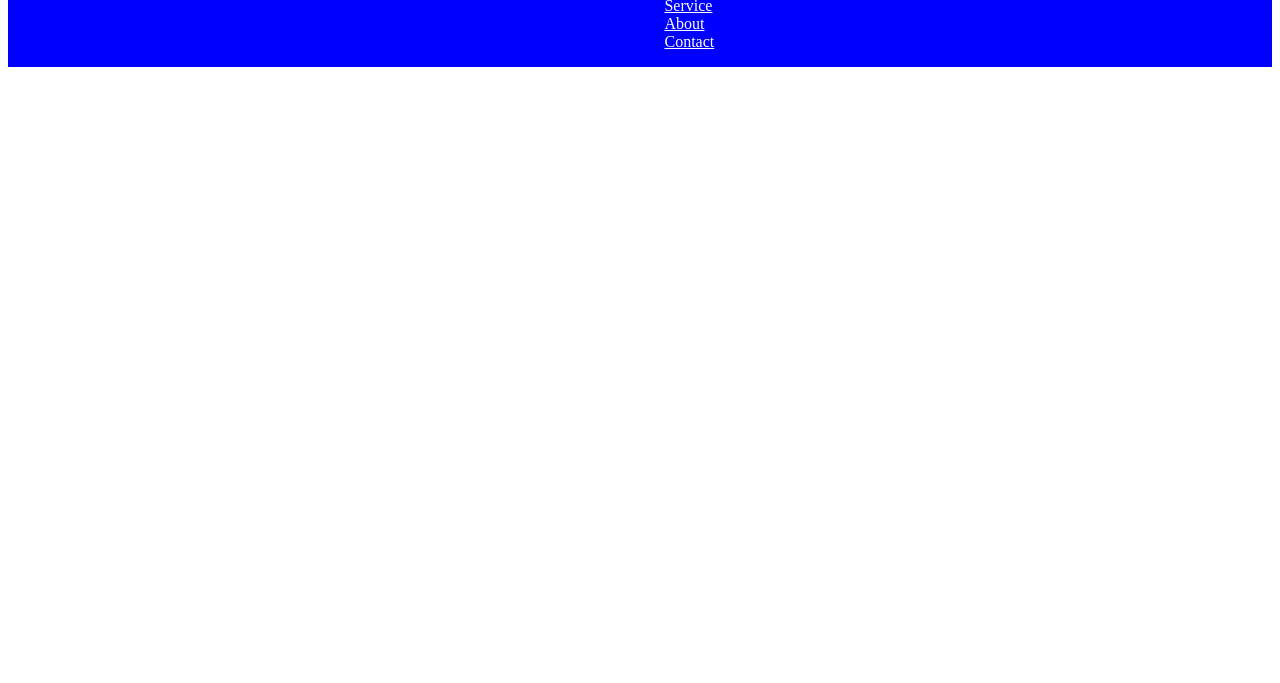
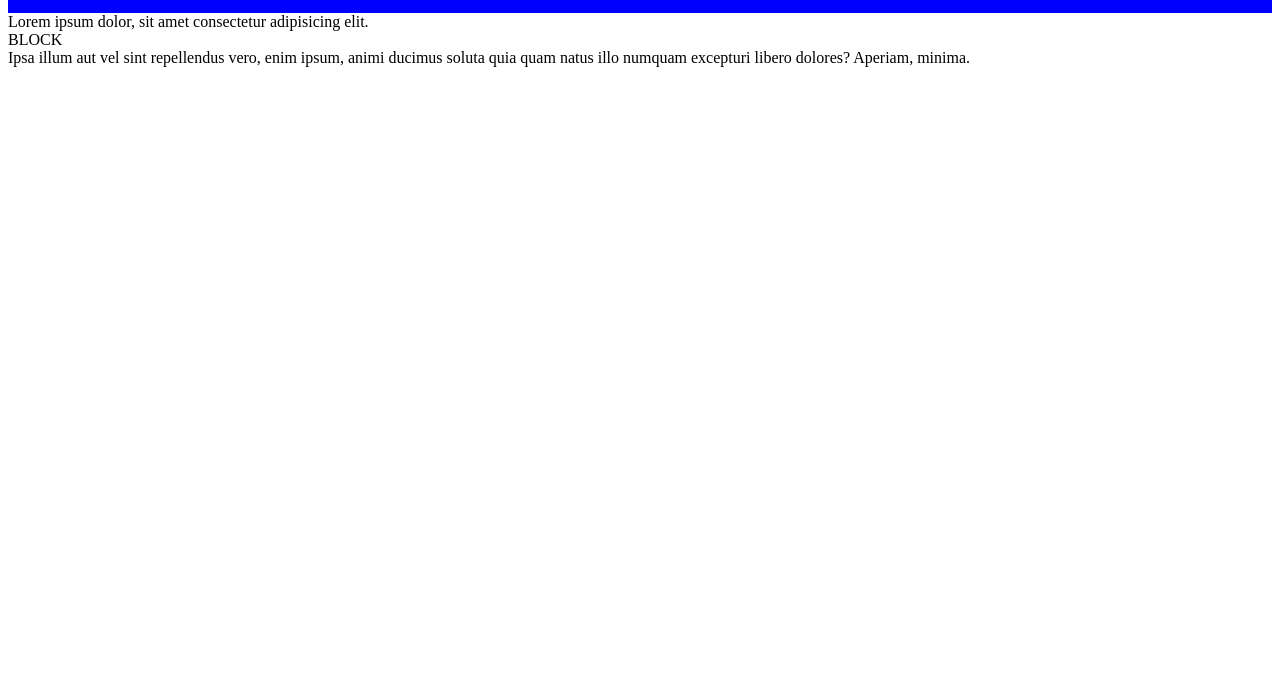
Before and after one commit to david2014shams/css-layouts, a website: page index.html in a window 1280 px wide. Shown: the part 117-800 px from the top of the page. Drawn offline with Linux system fonts and the light colour scheme; a web font is replaced by a local one.

Commit message:
display: block

```diff
--- a/css/main.css
+++ b/css/main.css
@@ -7,7 +7,13 @@
 body {
     font-family: 'Felipa'
 }
-ul { list-style-type: none;}
+ul {
+    list-style-type: none;
+    float: right;
+}
+li {
+    display: inline;
+}
 header {
     background-color: blue;
     color: white;
--- a/index.html
+++ b/index.html
@@ -24,5 +24,9 @@
         </nav>
     </header>
 
+    <div>
+        Lorem ipsum dolor, sit amet consectetur adipisicing elit. <span style="display: block">BLOCK</span> Ipsa illum aut vel sint repellendus vero, enim ipsum, animi ducimus soluta quia quam natus illo numquam excepturi libero dolores? Aperiam, minima.
+    </div>
+
 </body>
 </html>
```
